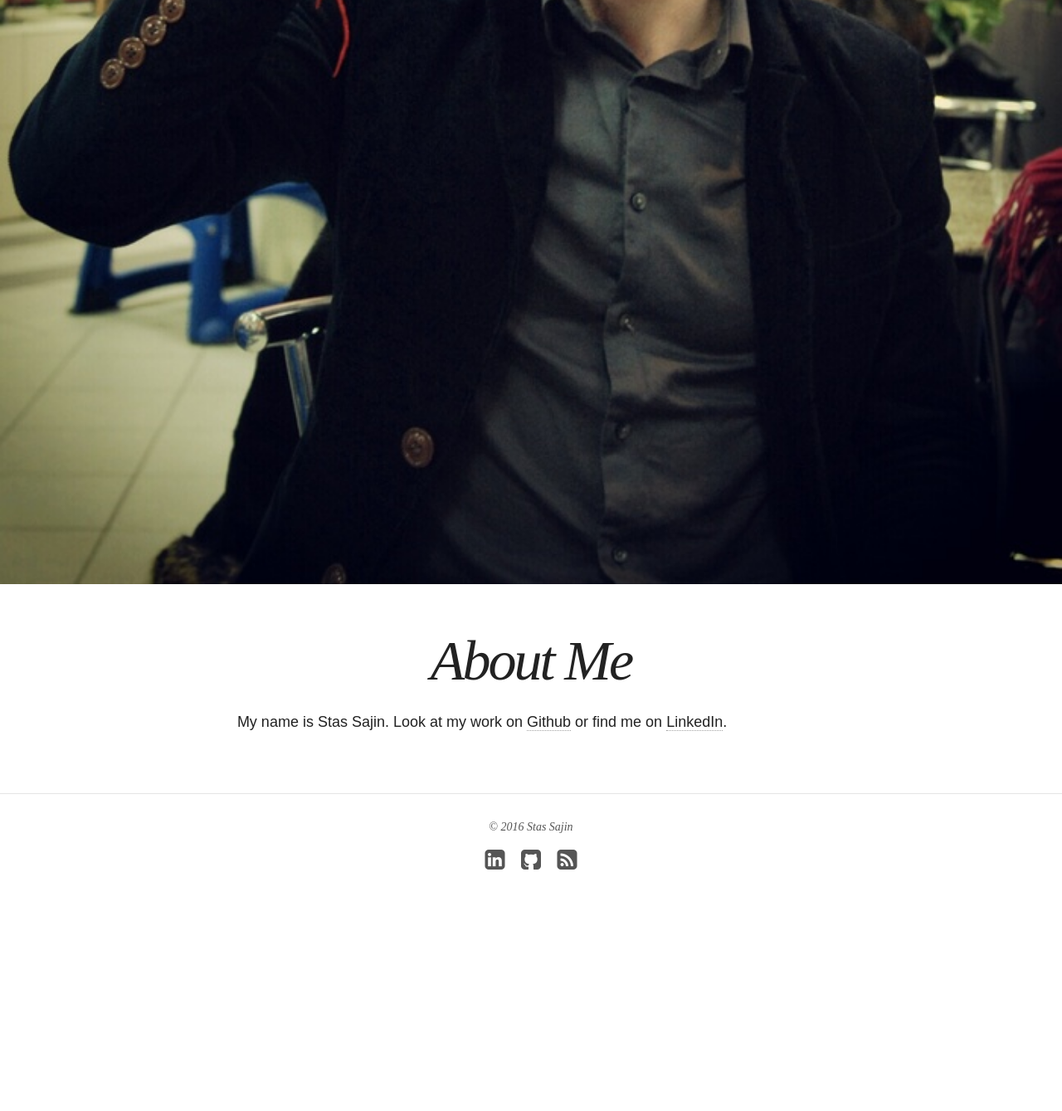
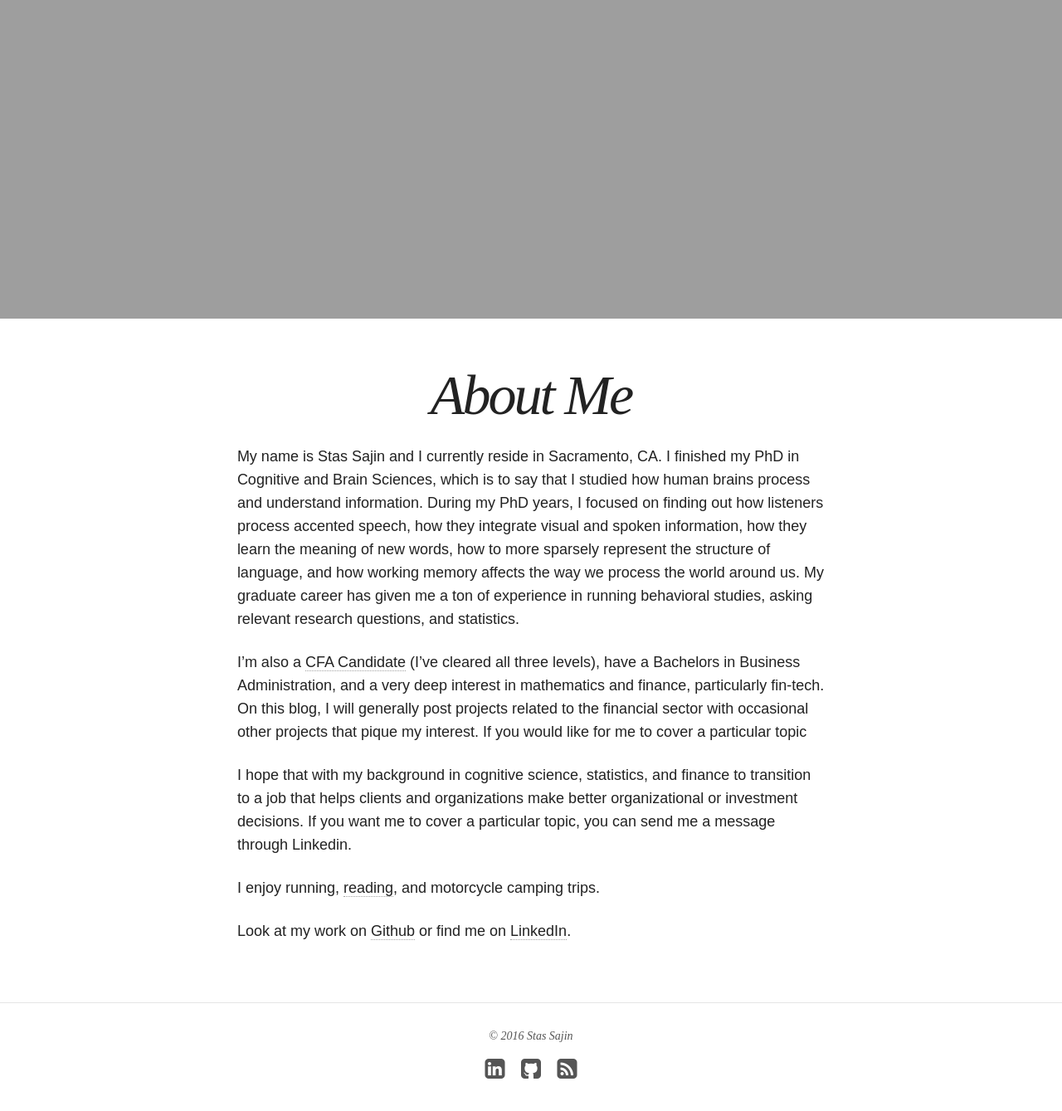
Before and after one commit to stasSajin/stasSajin.github.io, a Jekyll site: the page built from about/index.md, in a window 1280 px wide and 1400 px high, scrolled down 730 px. Shown: the top 1339 px of the window at 83% size. Built offline with Jekyll 4.4.1, drawn with Linux system fonts in a browser that asks for light colours; nearby versions of some CDN libraries; before the commit the page ends 1878 px from its top, so only the background shows below that.

Commit message:
about section info

```diff
--- a/about/index.md
+++ b/about/index.md
@@ -2,7 +2,15 @@
 layout: page
 title: About Me
 image:
-  feature: bio-photo.jpg
+  feature: photo-wide.jpg
 ---
 
-My name is Stas Sajin. Look at my work on [Github](https://github.com/stasSajin) or find me on [LinkedIn](https://www.linkedin.com/in/stanislav-sajin-2a1b2aa).
+My name is Stas Sajin and I currently reside in Sacramento, CA. I finished my PhD in Cognitive and Brain Sciences, which is to say that I studied how human brains process and understand information. During my PhD years, I focused on finding out how listeners process accented speech, how they integrate visual and spoken information, how they learn the meaning of new words, how to more sparsely represent the structure of language, and how working memory affects the way we process the world around us. My graduate career has given me a ton of experience in running behavioral studies, asking relevant research questions, and statistics.
+
+I'm also a [CFA Candidate](https://www.cfainstitute.org/programs/cfaprogram/Pages/index.aspx) (I've cleared all three levels), have a Bachelors in Business Administration, and a very deep interest in mathematics and finance, particularly fin-tech. On this blog, I will generally post projects related to the financial sector with occasional other projects that pique my interest. If you would like for me to cover a particular topic
+
+I hope that with my background in cognitive science, statistics, and finance to transition to a job that helps clients and organizations make better organizational or investment decisions. If you want me to cover a particular topic, you can send me a message through Linkedin.
+
+I enjoy running, [reading](https://www.goodreads.com/user/show/9936201-stas-sajin), and motorcycle camping trips.
+
+Look at my work on [Github](https://github.com/stasSajin) or find me on [LinkedIn](https://www.linkedin.com/in/stanislav-sajin-2a1b2aa).
```
